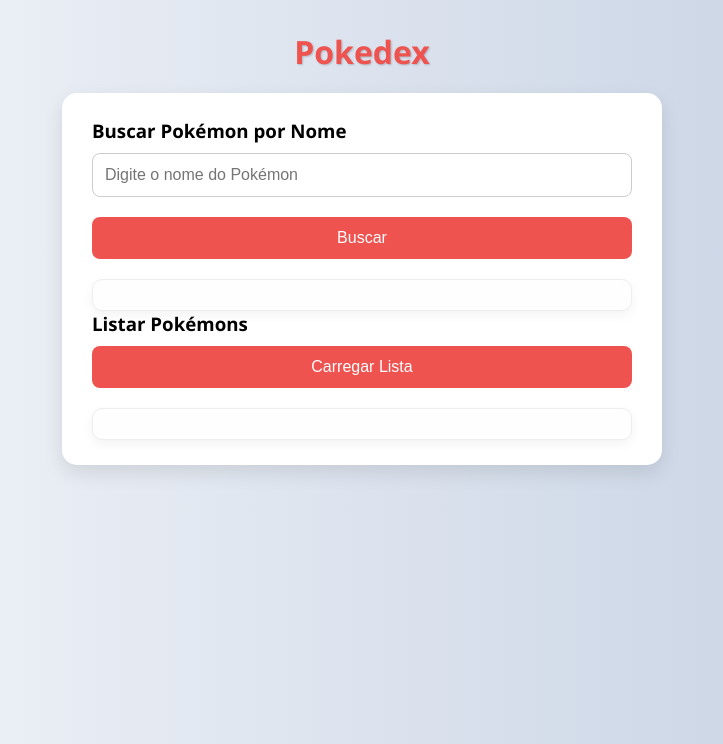
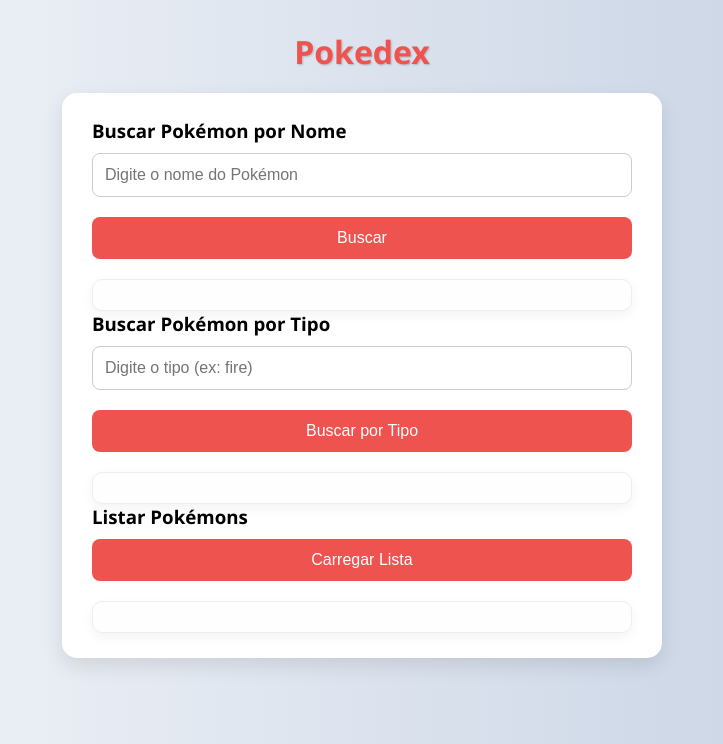
Before and after one commit to JmCassemiro/INATEL-Engenharia-de-Software, a FastAPI app: page / in a window 1280 px wide. Shown: the top 744 px of the page, without its empty margins (278-1001 px from the left). Run offline with FastAPI, Linux system fonts and the light colour scheme.

Commit message:
listagem por tipos

```diff
--- a/main.py
+++ b/main.py
@@ -48,6 +48,23 @@ def listar_pokemons(limit: int = 100, offset: int = 0):
     else:
         raise HTTPException(status_code=404, detail="Pokémons não encontrados.")
 
+@app.get("/pokemon/tipo/{tipo}")
+def listar_pokemons_por_tipo(tipo: str):
+    url = f"https://pokeapi.co/api/v2/type/{tipo.lower()}"
+    resposta = requests.get(url)
+    if resposta.status_code == 200:
+        dados = resposta.json()
+        pokemons = [
+            {
+                "nome": p["pokemon"]["name"].capitalize(),
+                "url": p["pokemon"]["url"]
+            }
+            for p in dados["pokemon"]
+        ]
+        return {"tipo": tipo.capitalize(), "pokemons": pokemons, "quantidade": len(pokemons)}
+    else:
+        raise HTTPException(status_code=404, detail=f"Tipo '{tipo}' não encontrado.")
+
 
 if __name__ == "__main__":
     uvicorn.run("main:app", host="127.0.0.1", port=8000, reload=True)
--- a/templates/index.html
+++ b/templates/index.html
@@ -1,10 +1,12 @@
 <!DOCTYPE html>
 <html lang="pt-br">
+
 <head>
     <meta charset="UTF-8">
     <title>Pokedex Jm</title>
     <link rel="stylesheet" href="/static/style.css">
 </head>
+
 <body>
     <h1>Pokedex</h1>
     <div class="container">
@@ -13,6 +15,11 @@
         <button onclick="buscarPokemon()">Buscar</button>
 
         <div class="resultado" id="resultado"></div>
+
+        <h3>Buscar Pokémon por Tipo</h3>
+        <input type="text" id="tipo" placeholder="Digite o tipo (ex: fire)">
+        <button onclick="buscarPorTipo()">Buscar por Tipo</button>
+        <div class="resultado" id="resultado-tipo"></div>
 
         <h3>Listar Pokémons</h3>
         <button onclick="listarPokemons()">Carregar Lista</button>
@@ -39,6 +46,29 @@
                 `;
             } catch (err) {
                 resultadoDiv.innerHTML = `<span style="color:red;">${err.message}</span>`;
+            }
+        }
+
+        async function buscarPorTipo() {
+            const tipo = document.getElementById("tipo").value;
+            const resultadoTipoDiv = document.getElementById("resultado-tipo");
+            resultadoTipoDiv.innerHTML = "Carregando...";
+
+            try {
+                const resp = await fetch(`${API_URL}/pokemon/tipo/${tipo}`);
+                if (!resp.ok) throw new Error("Tipo não encontrado!");
+                const data = await resp.json();
+
+                resultadoTipoDiv.innerHTML = `
+                    <strong>Tipo:</strong> ${data.tipo} <br>
+                    <strong>Quantidade:</strong> ${data.quantidade} <br>
+                    <strong>Pokémons:</strong>
+                    <ul>
+                        ${data.pokemons.map(p => `<li>${p.nome}</li>`).join("")}
+                    </ul>
+                `;
+            } catch (err) {
+                resultadoTipoDiv.innerHTML = `<span style="color:red;">${err.message}</span>`;
             }
         }
 
@@ -73,4 +103,5 @@ async function listarPokemons(offset = 0) {
         }
     </script>
 </body>
+
 </html>
```
Lines whose indentation alone changed are shown as unchanged.
